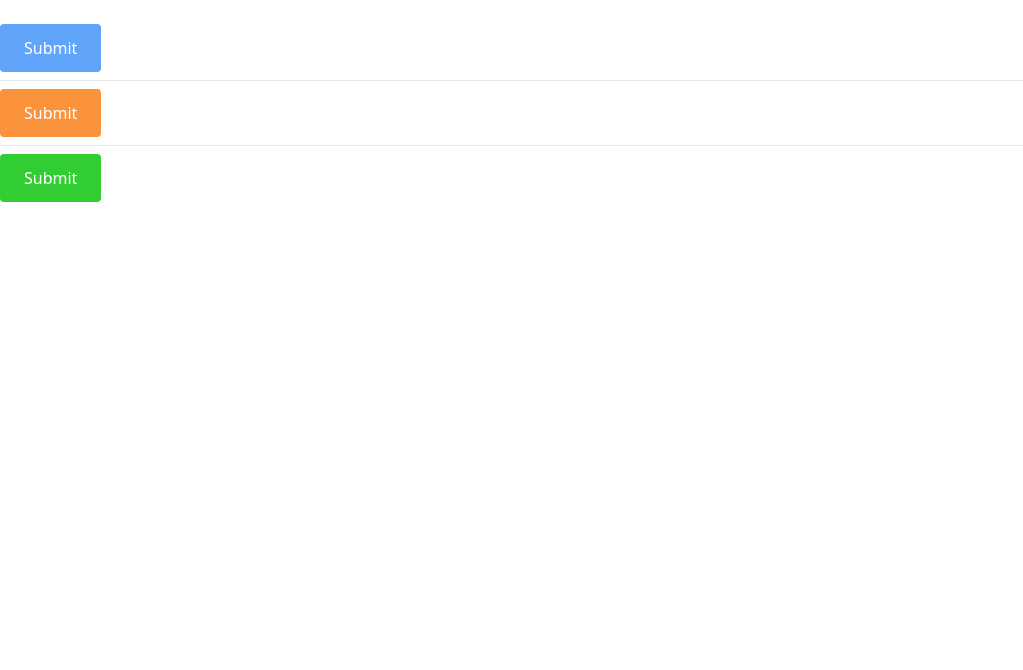
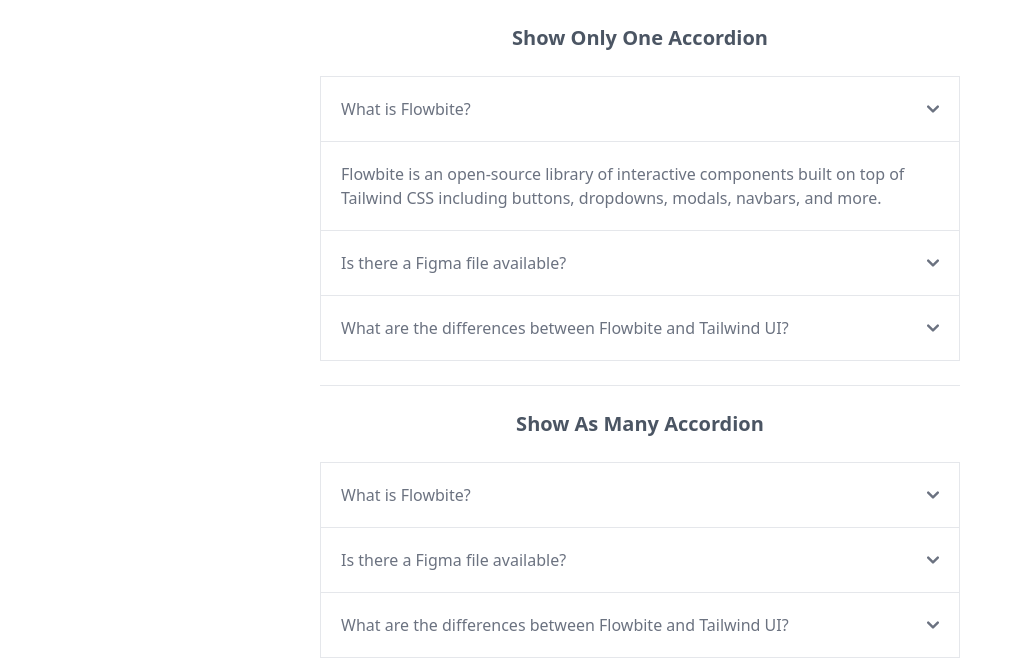
Before and after one commit to thesalahrand/032-mastering-vue-js-ostad-self-practice, a Vue app: page / in a window 1280 px wide. Shown: the top 670 px of the page, without its empty margins (0-1023 px from the left). Built offline with nearby package versions, Linux system fonts and the light colour scheme.

Commit message:
successfully built two accordions using ref and reactive

```diff
--- a/src/App.vue
+++ b/src/App.vue
@@ -1,43 +1,14 @@
-<script setup></script>
+<script setup>
+import ShowOnlyOneAccordion from './components/ShowOnlyOneAccordion.vue'
+import ShowAsManyAccordion from './components/ShowAsManyAccordion.vue'
+</script>
 
 <template>
-  <section class="container mx-auto py-6">
-    <button
-      :class="
-        2 * 2 <= 4
-          ? [
-              'bg-blue-400 hover:bg-blue-500',
-              ['text-white', 'px-6 py-3', 'rounded'],
-            ]
-          : [
-              'bg-orange-400 hover:bg-orange-500',
-              ['text-white', 'px-6 py-3', 'rounded'],
-            ]
-      "
-    >
-      Submit
-    </button>
-    <hr class="my-2" />
-    <button
-      class="text-white px-6 py-3 rounded"
-      :class="{
-        'bg-blue-400 hover:bg-blue-500': 2 * 2 < 4,
-        'bg-orange-400 hover:bg-orange-500': 2 * 2 >= 4,
-      }"
-    >
-      Submit
-    </button>
-    <hr class="my-2" />
-    <button
-      class="text-white px-6 py-3 rounded"
-      :style="[
-        2 * 2 > 4 ? { backgroundColor: 'orange', color: 'white' } : '',
-        2 * 2 <= 4 ? { backgroundColor: 'limegreen', color: 'white' } : '',
-      ]"
-    >
-      Submit
-    </button>
-  </section>
+  <div class="max-w-screen-sm py-6 mx-auto">
+    <ShowOnlyOneAccordion />
+    <hr class="my-6" />
+    <ShowAsManyAccordion />
+  </div>
 </template>
 
 <style scoped></style>
--- /dev/null
+++ b/src/components/ShowAsManyAccordion.vue
@@ -0,0 +1,64 @@
+<script setup>
+import { reactive } from 'vue'
+
+const accordions = reactive([
+  {
+    heading: 'What is Flowbite?',
+    text: 'Flowbite is an open-source library of interactive components built on top of Tailwind CSS including buttons, dropdowns, modals, navbars, and more.',
+    isOpen: false,
+  },
+  {
+    heading: 'Is there a Figma file available?',
+    text: 'Flowbite is first conceptualized and designed using the Figma software so everything you see in the library has a design equivalent in our Figma file.',
+    isOpen: false,
+  },
+  {
+    heading: 'What are the differences between Flowbite and Tailwind UI?',
+    text: 'The main difference is that the core components from Flowbite are open source under the MIT license, whereas Tailwind UI is a paid product. Another difference is that Flowbite relies on smaller and standalone components, whereas Tailwind UI offers sections of pages.',
+    isOpen: false,
+  },
+])
+</script>
+
+<template>
+  <div>
+    <h1 class="text-center mb-6 text-xl font-bold text-gray-600">
+      Show As Many Accordion
+    </h1>
+    <template v-for="(accordion, idx) in accordions" :key="idx">
+      <h2 @click="accordion.isOpen = !accordion.isOpen">
+        <button
+          type="button"
+          class="flex items-center justify-between w-full p-5 font-medium text-left text-gray-500 border border-gray-200 focus:ring-4 focus:ring-gray-200 dark:focus:ring-gray-800 dark:border-gray-700 dark:text-gray-400 hover:bg-gray-100 dark:hover:bg-gray-800"
+          :class="idx == accordions.length - 1 ? '' : 'border-b-0'"
+        >
+          <span>{{ accordion.heading }}</span>
+          <svg
+            class="w-3 h-3 rotate-180 shrink-0"
+            aria-hidden="true"
+            xmlns="http://www.w3.org/2000/svg"
+            fill="none"
+            viewBox="0 0 10 6"
+          >
+            <path
+              stroke="currentColor"
+              stroke-linecap="round"
+              stroke-linejoin="round"
+              stroke-width="2"
+              d="M9 5 5 1 1 5"
+            />
+          </svg>
+        </button>
+      </h2>
+      <div
+        v-if="accordion.isOpen"
+        class="p-5 border text-gray-500 dark:text-gray-400 border-gray-200 dark:border-gray-700 dark:bg-gray-900"
+        :class="idx == accordions.length - 1 ? '' : 'border-b-0'"
+      >
+        {{ accordion.text }}
+      </div>
+    </template>
+  </div>
+</template>
+
+<style scoped></style>
--- /dev/null
+++ b/src/components/ShowOnlyOneAccordion.vue
@@ -0,0 +1,62 @@
+<script setup>
+import { ref } from 'vue'
+
+const activeAccordionIdx = ref(0)
+const accordions = [
+  {
+    heading: 'What is Flowbite?',
+    text: 'Flowbite is an open-source library of interactive components built on top of Tailwind CSS including buttons, dropdowns, modals, navbars, and more.',
+  },
+  {
+    heading: 'Is there a Figma file available?',
+    text: 'Flowbite is first conceptualized and designed using the Figma software so everything you see in the library has a design equivalent in our Figma file.',
+  },
+  {
+    heading: 'What are the differences between Flowbite and Tailwind UI?',
+    text: 'The main difference is that the core components from Flowbite are open source under the MIT license, whereas Tailwind UI is a paid product. Another difference is that Flowbite relies on smaller and standalone components, whereas Tailwind UI offers sections of pages.',
+  },
+]
+</script>
+
+<template>
+  <div>
+    <h1 class="text-center mb-6 text-xl font-bold text-gray-600">
+      Show Only One Accordion
+    </h1>
+    <template v-for="(accordion, idx) in accordions" :key="idx">
+      <h2 @click="activeAccordionIdx = idx">
+        <button
+          type="button"
+          class="flex items-center justify-between w-full p-5 font-medium text-left text-gray-500 border border-gray-200 focus:ring-4 focus:ring-gray-200 dark:focus:ring-gray-800 dark:border-gray-700 dark:text-gray-400 hover:bg-gray-100 dark:hover:bg-gray-800"
+          :class="idx == accordions.length - 1 ? '' : 'border-b-0'"
+        >
+          <span>{{ accordion.heading }}</span>
+          <svg
+            class="w-3 h-3 rotate-180 shrink-0"
+            aria-hidden="true"
+            xmlns="http://www.w3.org/2000/svg"
+            fill="none"
+            viewBox="0 0 10 6"
+          >
+            <path
+              stroke="currentColor"
+              stroke-linecap="round"
+              stroke-linejoin="round"
+              stroke-width="2"
+              d="M9 5 5 1 1 5"
+            />
+          </svg>
+        </button>
+      </h2>
+      <div
+        v-if="activeAccordionIdx == idx"
+        class="p-5 border text-gray-500 dark:text-gray-400 border-gray-200 dark:border-gray-700 dark:bg-gray-900"
+        :class="idx == accordions.length - 1 ? '' : 'border-b-0'"
+      >
+        {{ accordion.text }}
+      </div>
+    </template>
+  </div>
+</template>
+
+<style scoped></style>
```
Also changed, not shown: 1 other file (tests, documents, lock files or other folders).
